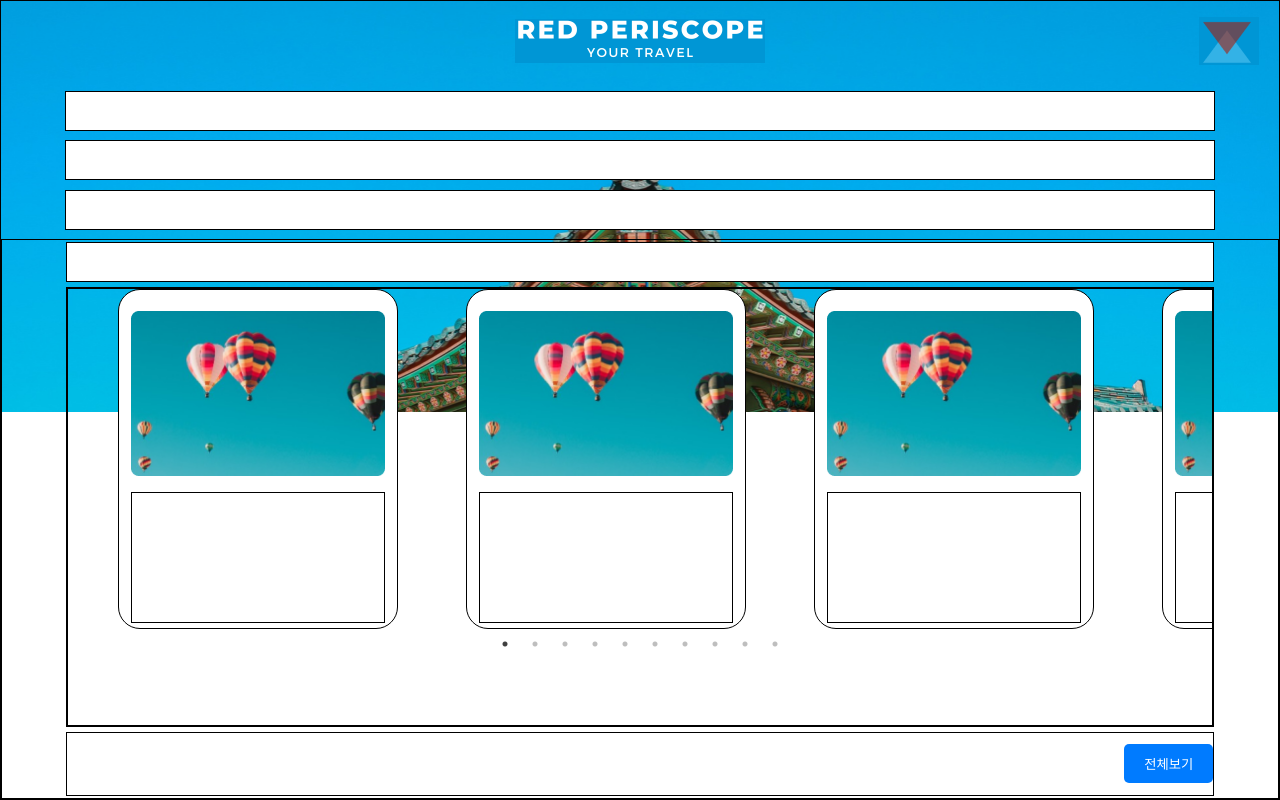
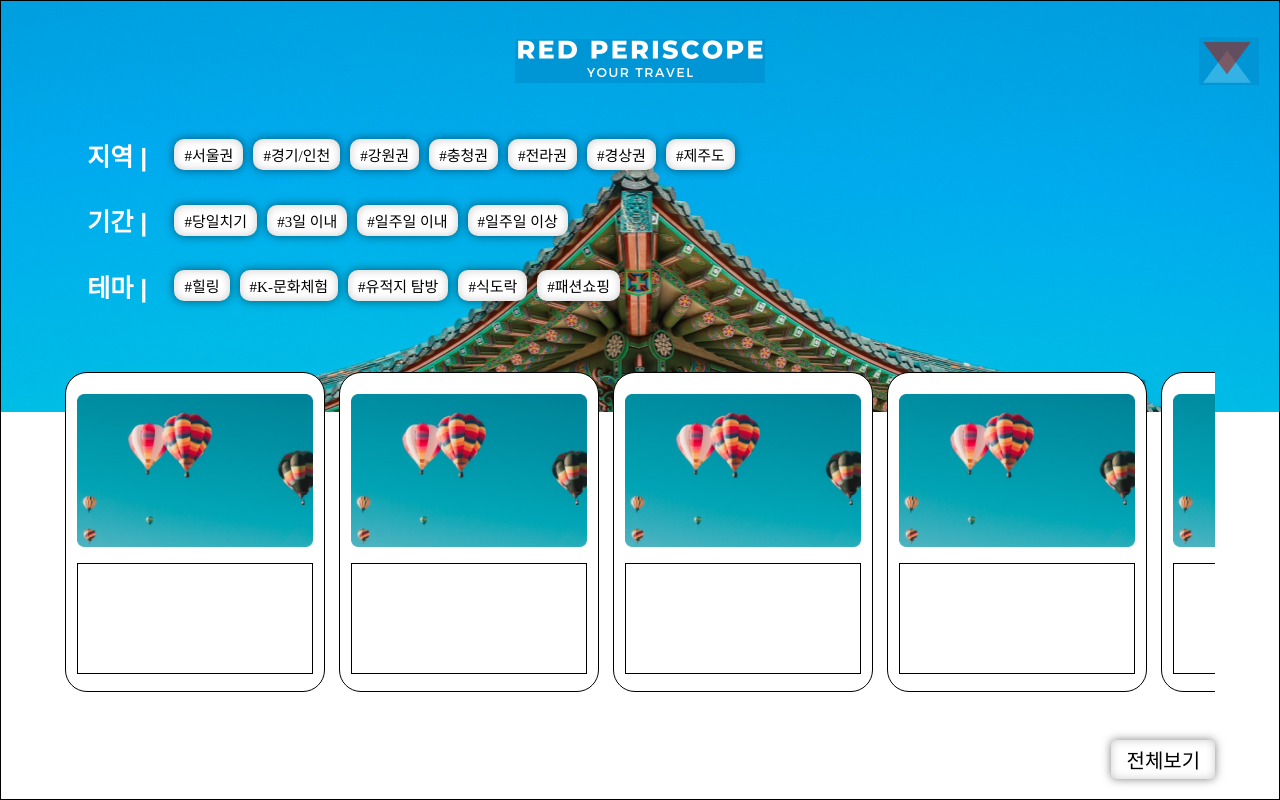
Before and after one commit to RedPeriscope/RedPeriscope_Front, a React (Create React App) app: page / in a window 1280 px wide. Built offline with nearby package versions, Linux system fonts and the light colour scheme.

Commit message:
Main에 카테고리 바 추가

```diff
--- a/public/data.json
+++ b/public/data.json
@@ -4,31 +4,43 @@
         "id": "1",
         "location": "서울권",
         "duration": "당일치기",
-        "theme": "힐링여행"
+        "theme": "힐링"
     },
     {
         "id": "2",
-        "location": "수도권",
-        "duration": "당일치기",
-        "theme": "식도락여행"
+        "location": "경기/인천",
+        "duration": "3일 이내",
+        "theme": "K-문화체험"
     },
     {
         "id": "3",
-        "location": "충청권",
-        "duration": "3일 이내",
-        "theme": "힐링여행"
+        "location": "강원권",
+        "duration": "일주일 이내",
+        "theme": "유적지 탐방"
     },
     {
         "id": "4",
-        "location": "서울권",
-        "duration": "당일치기",
-        "theme": "식도락여행"
+        "location": "충청권",
+        "duration": "일주일 이상",
+        "theme": "식도락"
     },
     {
         "id": "5",
+        "location": "전라권",
+        "duration": "3일 이내",
+        "theme": "패션쇼핑"
+    },
+    {
+        "id": "6",
         "location": "경상권",
         "duration": "3일 이내",
-        "theme": "K문화체험여행"
+        "theme": "식도락"
+    },
+    {
+        "id": "7",
+        "location": "제주도",
+        "duration": "3일 이내",
+        "theme": "식도락"
     }
   ]
 }
--- /dev/null
+++ b/src/atom/SelectedCategory.js
@@ -0,0 +1,8 @@
+import { atom } from "recoil";
+
+const SelectedCategory = atom({
+	key: "selectedCategory",
+	default: [],
+});
+
+export { SelectedCategory };
--- a/src/components/CategoryBar.jsx
+++ b/src/components/CategoryBar.jsx
@@ -55,12 +55,6 @@ const CategoryBar = ({displayProperty}) => {
   return (
     <Container>
       <Category>
-        <CategoryBox
-          id="전체"
-          name="전체"
-          checked={checkAll}
-          onChange={checkAllHandler}
-        />
         {categoryList.map((category) => (
           <EachCategory
             key={category.displayProperty}
@@ -75,20 +69,16 @@ const CategoryBar = ({displayProperty}) => {
 
 const Container = styled.div`
   width: 100%;
-  height: 150px;;
+  height: 100%;;
   display: flex;
-  flex-direction: column;
-  justify-content: center;
+  flex-direction: row;
+  justify-content: flex-start;
   align-items: center;
-  background-color: skyblue;
 `;
 
 const Category = styled.div`
   display: flex;
-  flex-wrap: wrap;
   width: 70%;
-  margin-left: 350px;
-  margin-bottom: 50px;
 `;
 
 export default CategoryBar;
--- a/src/components/NavBar.jsx
+++ b/src/components/NavBar.jsx
@@ -19,7 +19,7 @@ const NavBar = () => {
 
 const Container = styled.div`
     width: 100%;
-    height: 10vh;
+    height: 15vh;
     display: flex;
     justify-content: space-between; /* 컨텐츠 간 간격을 최대화하여 가장 좌측과 우측에 배치 */
     align-items: center; /* 수직 중앙 정렬 */
--- a/src/components/Plan.jsx
+++ b/src/components/Plan.jsx
@@ -1,24 +1,45 @@
-import React from "react";
+import React, { useState } from "react";
 import styled from "styled-components";
 import { FiZoomIn } from "react-icons/fi";
 
 const Plan = ({ imageUrl }) => {
+	const [hovered, setHovered] = useState(false);
+
+	const handleMouseEnter = () => {
+		setHovered(true);
+	};
+
+	const handleMouseLeave = () => {
+		setHovered(false);
+	};
+
 	return (
-		<PlanContainer>
-			<ImageDiv>
-				<Image src={imageUrl} />
-			</ImageDiv>
-			<ZoomIcon>
+		<PlanContainer
+			onMouseEnter={handleMouseEnter}
+			onMouseLeave={handleMouseLeave}
+		>
+			<ImageAndDescriptionWrapper isHovered={hovered}>
+				<ImageDiv>
+					<Image src={imageUrl} />
+				</ImageDiv>
+				<Description></Description>
+			</ImageAndDescriptionWrapper>
+			<ZoomIcon
+				style={{
+					opacity: hovered ? 1 : 0,
+				}}
+			>
 				<FiZoomIn />
 			</ZoomIcon>
-			<Description></Description>
 		</PlanContainer>
 	);
 };
 
 const PlanContainer = styled.div`
-	width: 280px;
-	height: 340px;
+	z-index: 1;
+	width: 260px;
+	height: 320px;
+	margin: 0, 30px;
 	background-color: white;
 	border: 1px solid;
 	border-radius: 22px;
@@ -27,19 +48,27 @@ const PlanContainer = styled.div`
 	flex-direction: column;
 	justify-content: space-between;
 	align-items: center;
-	transition: filter 0.3s;
 	position: relative;
-
-	&:hover {
-		filter: blur(5px);
-	}
 `;
 
-const ImageDiv = styled.div`
+const ImageAndDescriptionWrapper = styled.div`
 	width: 95%;
 	height: 60%;
 	border-radius: 22px;
 	position: relative;
+	transition: filter 0.3s;
+
+	${({ isHovered }) =>
+		isHovered &&
+		`
+		filter: blur(5px);
+	`}
+`;
+
+const ImageDiv = styled.div`
+	width: 100%;
+	height: 100%;
+	object-fit: contain;
 `;
 
 const Image = styled.img`
@@ -49,6 +78,7 @@ const Image = styled.img`
 `;
 
 const ZoomIcon = styled.div`
+	z-index: 10;
 	position: absolute;
 	top: 50%;
 	left: 50%;
@@ -68,8 +98,8 @@ const ZoomIcon = styled.div`
 `;
 
 const Description = styled.div`
-	width: 95%;
-	height: 40%;
+	width: 100%;
+	height: 60%;
 	border: 1px solid;
 `;
 
--- /dev/null
+++ b/src/components/SelectedCategoryBar.jsx
@@ -0,0 +1,43 @@
+import React, { useState, useEffect } from "react";
+import { styled } from "styled-components";
+import CategoryBox from "../util/CategoryBox";
+import useCategory from "../hooks/useCategory";
+import EachCategory from "../eachitem/category";
+import { useRecoilState } from "recoil";
+import { SelectedCategory } from "../atom/SelectedCategory";
+import SelectedCategoryBox from "./SelectedCategoryBox";
+
+const SelectedCategoryBar = () => {
+	const [category, setCategory] = useRecoilState(SelectedCategory); // 선택한 아이템 저장을 위한 state
+
+	useEffect(() => {
+		console.log("selected", category);
+	}, [category]);
+
+	return (
+		<Container>
+			<Category>
+				{category.map((item) => (
+					<SelectedCategoryBox name={item} />
+				))}
+			</Category>
+		</Container>
+	);
+};
+
+const Container = styled.div`
+	width: 100%;
+	height: 100%;
+    padding: 0 50px;
+	display: flex;
+	flex-direction: row;
+	justify-content: flex-start;
+	align-items: center;
+`;
+
+const Category = styled.div`
+	display: flex;
+	width: 70%;
+`;
+
+export default SelectedCategoryBar;
--- /dev/null
+++ b/src/components/SelectedCategoryBox.jsx
@@ -0,0 +1,33 @@
+import React from "react";
+import { useRecoilState } from "recoil";
+import { styled } from "styled-components";
+import { SelectedCategory } from "../atom/SelectedCategory";
+
+// 버튼에 체크기능을 추가
+function SelectedCategoryBox(props) {
+	return (
+		<CategoryButton id={props.name} name={props.name}>
+			#{props.name}
+		</CategoryButton>
+	);
+}
+export default SelectedCategoryBox;
+
+const CategoryButton = styled.button`
+	float: left;
+	margin: 5px;
+	padding: 5px 10px;
+	border-radius: 10px;
+	border: none;
+	background-color: white;
+	color: black;
+	font-family: "Pretendard";
+	font-weight: 500;
+	font-size: 15px;
+	text-align: center;
+	white-space: pre;
+    box-shadow: 0px 0px 10px rgba(0, 0, 0, 0.5), inset 0px 0px 10px rgba(0, 0, 0, 0.2);
+	&:hover {
+		cursor: pointer;
+	}
+`;
--- a/src/components/SimpleSlider.jsx
+++ b/src/components/SimpleSlider.jsx
@@ -3,7 +3,6 @@ import styled from "styled-components";
 import Slider from "react-slick";
 import "slick-carousel/slick/slick.css";
 import "slick-carousel/slick/slick-theme.css";
-import { FiZoomIn } from "react-icons/fi";
 import Plan from "./Plan";
 
 const imgUrl = require("../img/PlanImage.png");
@@ -24,13 +23,13 @@ const items = [
 export default class SimpleSlider extends Component {
 	render() {
 		const settings = {
-			dots: true,
-			infinite: true,
+			dots: false,
+			infinite: false,
 			speed: 500,
-			slidesToShow: 3,
+			slidesToShow: 4.2,
 			slidesToScroll: 2,
-			arrows: true,
-			centerMode: true,
+			arrow: true,
+			centerMode: false,
 		};
 		return (
 			<Container>
@@ -46,7 +45,6 @@ export default class SimpleSlider extends Component {
 
 const Container = styled.div`
 	overflow: hidden;
-	border: 2px solid;
 	width: 100%;
 	height: 100%;
 `;
@@ -56,60 +54,3 @@ const StyledSlider = styled(Slider)`
 		outline: none;
 	}
 `;
-
-const PlanContainer = styled.div`
-	width: 240px;
-	height: 300px;
-	background-color: white;
-	border: 1px solid;
-	border-radius: 22px;
-	padding: 5px;
-	display: flex;
-	flex-direction: column;
-	justify-content: space-between;
-	align-items: center;
-	transition: filter 0.3s;
-	position: relative;
-
-	&:hover {
-		filter: blur(5px);
-	}
-`;
-
-const ImageDiv = styled.div`
-	width: 95%;
-	height: 60%;
-	border-radius: 22px;
-	position: relative;
-`;
-
-const Image = styled.img`
-	width: 100%;
-	height: 100%;
-	object-fit: contain;
-`;
-
-const ZoomIcon = styled.div`
-	position: absolute;
-	top: 50%;
-	left: 50%;
-	transform: translate(-50%, -50%);
-	font-size: 2rem;
-	color: #fff;
-	background-color: rgba(0, 0, 0, 0.7);
-	border-radius: 50%;
-	display: flex;
-	justify-content: center;
-	align-items: center;
-	width: 40px;
-	height: 40px;
-	opacity: 0;
-	transition: opacity 0.3s ease-in-out;
-	cursor: pointer;
-`;
-
-const Description = styled.div`
-	width: 95%;
-	height: 40%;
-	border: 1px solid;
-`;
--- a/src/page/Main.jsx
+++ b/src/page/Main.jsx
@@ -3,7 +3,7 @@ import { styled } from "styled-components";
 import SimpleSlider from "../components/SimpleSlider";
 import NavBar from "../components/NavBar";
 import CategoryBar from "../components/CategoryBar";
-
+import SelectedCategoryBar from "../components/SelectedCategoryBar";
 
 const Main = () => {
 	const backgroundImageUrl = require("../img/mainBackgroundImg.png");
@@ -12,11 +12,28 @@ const Main = () => {
 		<Container backgroundImageUrl={backgroundImageUrl}>
 			<MainContent>
 				<NavBar />
-				<CategoryBarDiv />
-				<CategoryBarDiv />
-				<CategoryBarDiv />
+				<CategoryBarDiv>
+					<CategoryType>
+						지역 |
+					</CategoryType>
+					<CategoryBar displayProperty="location" />
+				</CategoryBarDiv>
+				<CategoryBarDiv>
+				<CategoryType>
+						기간 |
+					</CategoryType>
+					<CategoryBar displayProperty="duration" />
+				</CategoryBarDiv>
+				<CategoryBarDiv>
+				<CategoryType>
+						테마 |
+					</CategoryType>
+					<CategoryBar displayProperty="theme" />
+				</CategoryBarDiv>
 				<PlanDiv>
-					<CategoryBarDiv />
+					<CategoryBarDiv>
+						<SelectedCategoryBar />
+					</CategoryBarDiv>
 					<PlanList>
 						<SimpleSlider />
 					</PlanList>
@@ -53,19 +70,30 @@ const MainContent = styled.div`
 
 const CategoryBarDiv = styled.div`
 	width: 90%;
-	height: 5vh;
-	background-color: white;
-	border: 1px solid;
+	height: 8vh;
+	display: flex;
+	justify-content: flex-start;
 `;
+
+const CategoryType = styled.div`
+	width: 10%;
+	height: 8vh;
+	display: flex;
+	justify-content: center;
+	align-items: center;
+	font-size: 25px;
+	color: white;
+	font-weight: bold;
+
+`
 
 const PlanDiv = styled.div`
 	width: 100%;
-	height: 70vh;
+	height: 60vh;
 	display: flex;
 	flex-direction: column;
 	justify-content: space-around;
 	align-items: center;
-	border: 1px solid;
 `;
 
 const PlanList = styled.div`
@@ -82,10 +110,13 @@ const ButtonDiv = styled(CategoryBarDiv)`
 `;
 
 const SeeAllButton = styled.button`
-	background-color: #007bff;
-	color: white;
+	background-color: white;
+	color: black;
+	box-shadow: 0px 0px 10px rgba(0, 0, 0, 0.5), inset 0px 0px 10px rgba(0, 0, 0, 0.2);
 	border: none;
-	padding: 10px 20px;
+	font-size: 20px;
+	padding: 5px 15px;
+	margin-bottom: 20px;
 	border-radius: 5px;
 	cursor: pointer;
 `;
--- a/src/util/CategoryBox.jsx
+++ b/src/util/CategoryBox.jsx
@@ -1,11 +1,24 @@
 import React from "react";
+import { useRecoilState } from "recoil";
 import { styled } from "styled-components";
+import { SelectedCategory } from "../atom/SelectedCategory";
 
 // 버튼에 체크기능을 추가
 function CategoryBox(props) {
+	const [category, setCategory] = useRecoilState(SelectedCategory); // 선택한 아이템 저장을 위한 state
+
 	const onClick = () => {
 		props.onChange(!props.checked);
+		console.log(props.name);
+		if (props.checked) {
+			// 이미 체크된 상태면 제거
+			setCategory(category.filter((item) => item !== props.name));
+		} else {
+			// 체크되어 있지 않으면 추가
+			setCategory([...category, props.name]);
+		}
 	};
+
 	return (
 		<CategoryButton
 			id={props.name}
@@ -22,17 +35,23 @@ export default CategoryBox;
 const CategoryButton = styled.button`
 	float: left;
 	margin: 5px;
-  padding: 20px;
-  border-radius: 20px;
+	padding: 5px 10px;
+	border-radius: 10px;
 	border: none;
 	background-color: white;
-  color: black;
+	color: ${(props) => (props.checked ? "gray" : "black")};
+	&:hover {
+		cursor: pointer;
+	}
 	font-family: "Pretendard";
 	font-weight: 500;
-  font-size: 40px;
+	font-size: 15px;
 	text-align: center;
 	white-space: pre;
-  box-shadow: ${(props) => props.checked ? 'inset 0px 0px 10px rgba(0, 0, 0, 1)' : '0px 0px 10px rgba(0, 0, 0, 1), inset 0px 0px 10px rgba(0, 0, 0, 0.2)'};
+	box-shadow: ${(props) =>
+		props.checked
+			? "inset 0px 0px 10px rgba(0, 0, 0, 1)"
+			: "0px 0px 10px rgba(0, 0, 0, 0.5), inset 0px 0px 10px rgba(0, 0, 0, 0.2)"};
 
 	&:hover {
 		cursor: pointer;
```
Lines whose indentation alone changed are shown as unchanged.
